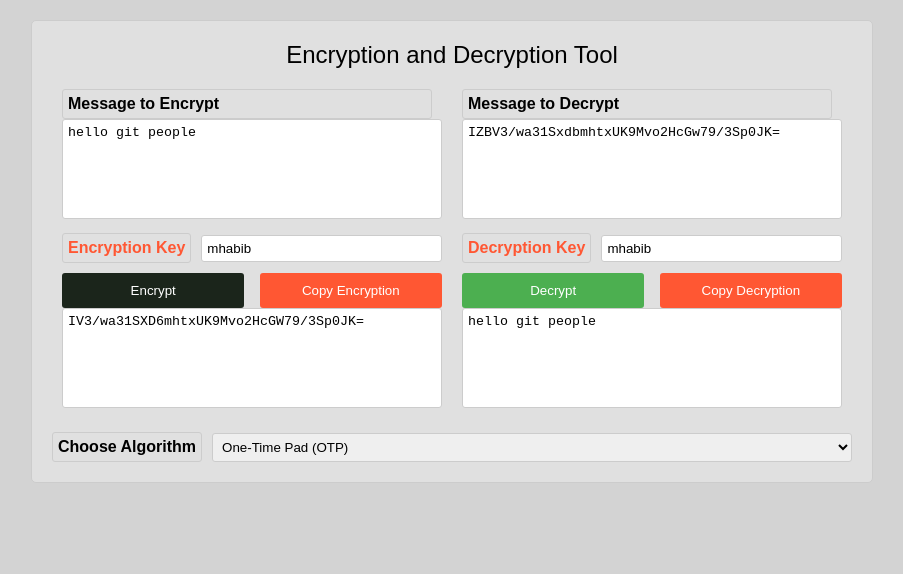
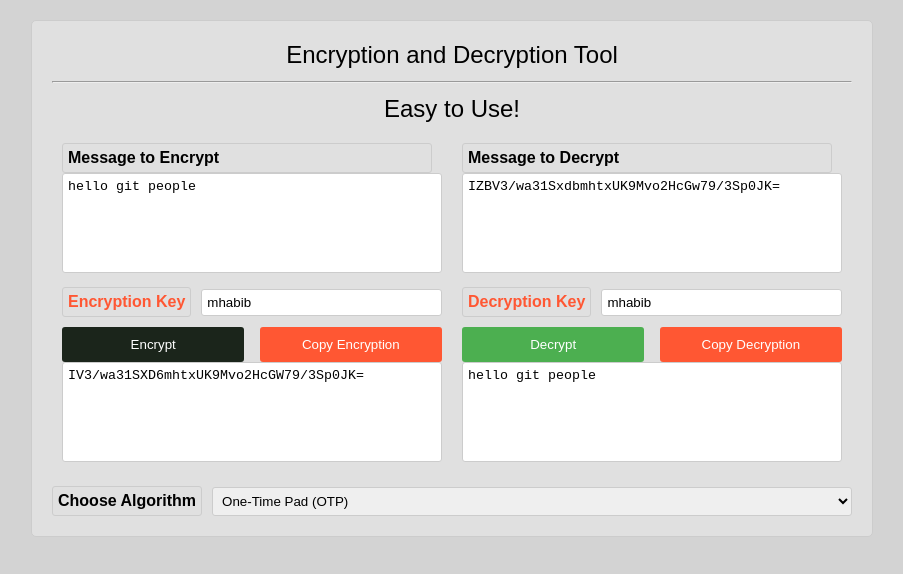
Before and after one commit to solmula16/life_must_be_lived-, a plain HTML site: page Encryption_tool/templetes/index.html in a window 1280 px wide. Shown: the whole page, without its empty margins (188-1091 px from the left). Drawn offline with Linux system fonts and the light colour scheme.

Commit message:
again header change

```diff
--- a/Encryption_tool/templetes/index.html
+++ b/Encryption_tool/templetes/index.html
@@ -121,7 +121,7 @@
 </head>
 <body>
     <div class="container">
-        <div class="title">Encryption and Decryption Tool</div>
+        <div class="title">Encryption and Decryption Tool <hr>Easy to Use!</div>
         <div class="row">
             <div class="section">
                 <div class="label">Message to Encrypt</div>
```
